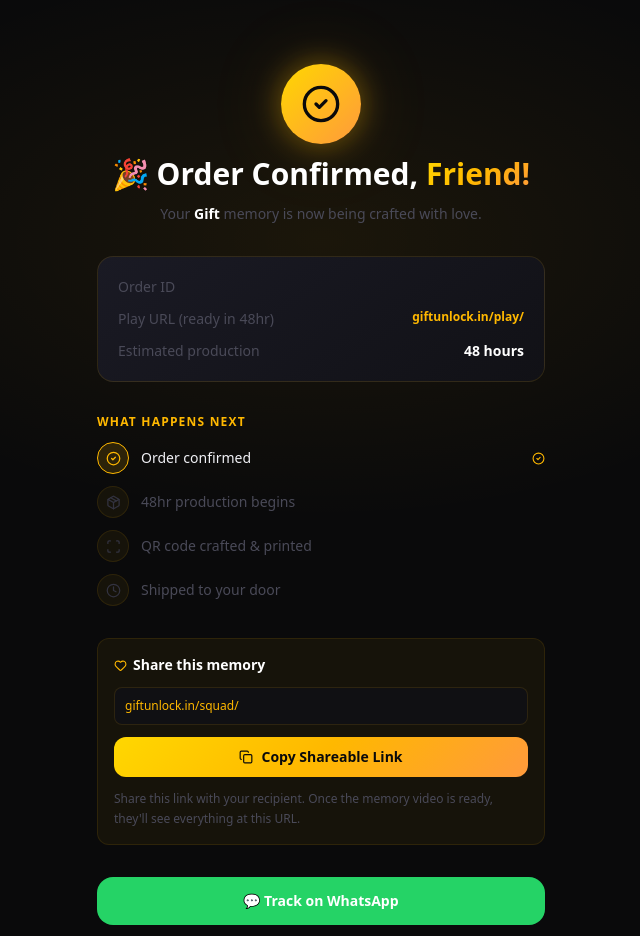
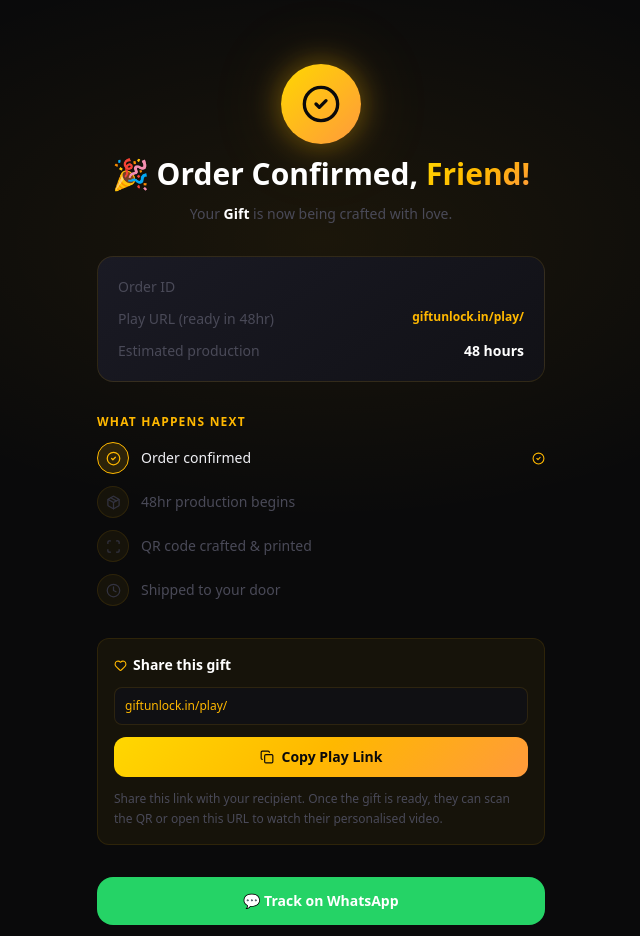
Before and after one commit to erashwingit/giftunlock, a Next.js app: page /order/success in a window 1280 px wide. Shown: the top 936 px of the page, without its empty margins (319-959 px from the left). Built offline with nearby package versions, Linux system fonts and the light colour scheme.

Commit message:
fix: replace /squad/ with /play/ on success page share section

```diff
--- a/app/order/success/page.tsx
+++ b/app/order/success/page.tsx
@@ -35,9 +35,8 @@
   const [copied, setCopied] = useState(false);
 
   const handleCopy = async () => {
-    /* Build URL at click time using the real origin — never relies on
-       a build-time env var that may be undefined in production. */
-    const url = `${window.location.origin}/squad/${slug}`;
+    /* Build URL at click time using the real origin */
+    const url = `${window.location.origin}/play/${slug}`;
     let success = false;
 
     /* Primary: modern Clipboard API (requires HTTPS — always true on giftunlock.in) */
@@ -102,7 +101,7 @@
           </h1>
           <p className="text-sm" style={{ color: "#4A4A58" }}>
             Your <strong className="text-white">{product}</strong>
-            {tier && <> ({tier})</>} memory is now being crafted with love.
+            {tier && <> ({tier})</>} is now being crafted with love.
           </p>
         </div>
 
@@ -147,13 +146,13 @@
         <div className="rounded-xl p-4 space-y-3"
           style={{ background: "rgba(255,184,0,0.05)", border: "1px solid rgba(255,184,0,0.1)", ...entry(0.35) }}>
           <p className="font-semibold text-white flex items-center gap-1.5 text-sm">
-            <Heart size={13} style={{ color: "#FFB800" }} /> Share this memory
+            <Heart size={13} style={{ color: "#FFB800" }} /> Share this gift
           </p>
           {/* Shareable URL display */}
           <div className="flex items-center gap-2 p-2.5 rounded-lg"
             style={{ background: "rgba(17,17,22,0.8)", border: "1px solid rgba(255,184,0,0.12)" }}>
             <span className="flex-1 font-mono text-xs truncate" style={{ color: "#FFB800" }}>
-              giftunlock.in/squad/{slug}
+              giftunlock.in/play/{slug}
             </span>
           </div>
           {/* Copy button */}
@@ -168,10 +167,10 @@
             }}
           >
             <Copy size={14} />
-            {copied ? "✅ Copied!" : "Copy Shareable Link"}
+            {copied ? "✅ Copied!" : "Copy Play Link"}
           </button>
           <p style={{ color: "#4A4A58" }} className="text-xs leading-relaxed">
-            Share this link with your recipient. Once the memory video is ready, they'll see everything at this URL.
+            Share this link with your recipient. Once the gift is ready, they can scan the QR or open this URL to watch their personalised video.
           </p>
         </div>
 
```
